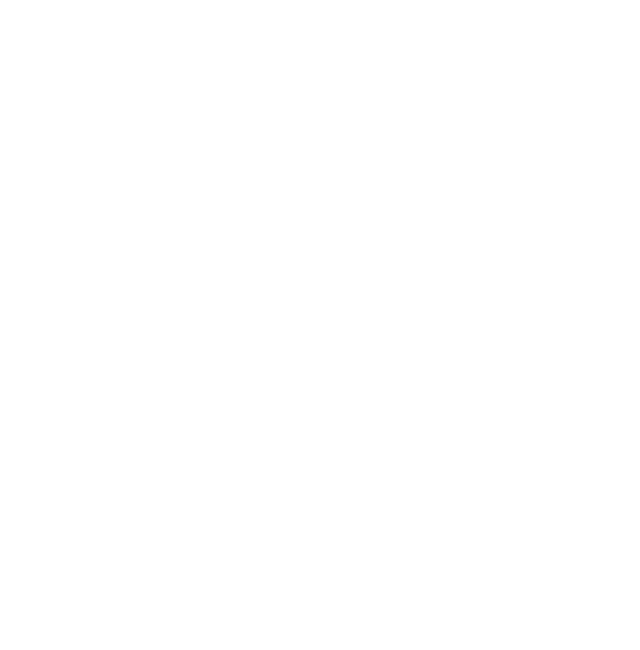
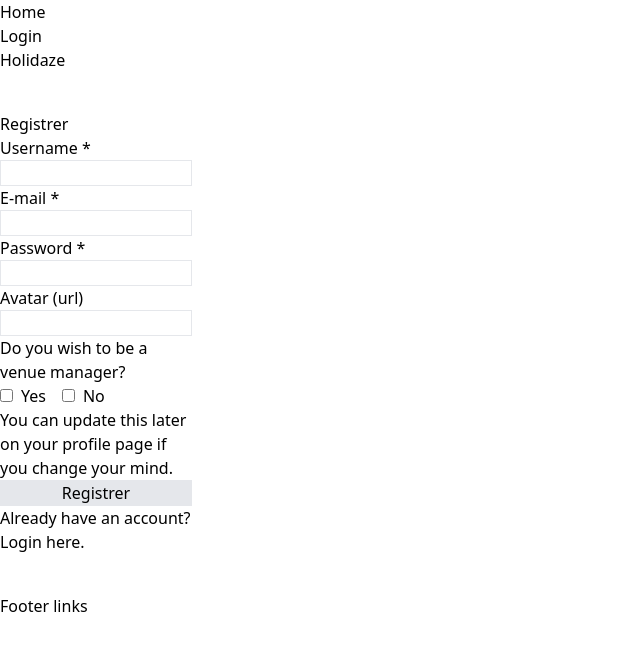
Before and after one commit to margretheby/project-exam-2, a React (Create React App) app: page /register in a window 1280 px wide. Before the commit this address had no page. Shown: the top 650 px of the page, without its empty margins (0-640 px from the left). Built offline with nearby package versions, Linux system fonts and the light colour scheme.

Commit message:
Login / register / logout
- saving to localStorage when login/register
- updated Nav when logged in/logged out

```diff
--- a/src/App.jsx
+++ b/src/App.jsx
@@ -1,7 +1,7 @@
 import { Routes, Route } from 'react-router-dom';
 import Home from './pages/HomePage';
 import Login from './pages/LoginPage';
-import Registrer from './pages/RegisterPage';
+import Register from './pages/RegisterPage';
 import Profile from './pages/ProfilePage';
 import SpecificVenue from './pages/SpecificVenuePage';
 import Layout from './components/Layout/Layout.jsx';
@@ -14,7 +14,7 @@ function App() {
           <Route index element={<Home />} />
           <Route path='/profile' element={<Profile />} />
           <Route path='/login' element={<Login />} />
-          <Route path='/registrer' element={<Registrer />} />
+          <Route path='/register' element={<Register />} />
           <Route path='/venues/:id' element={<SpecificVenue />} />
         </Route>
       </Routes>
--- a/src/components/LoginUser/LoginUser.jsx
+++ b/src/components/LoginUser/LoginUser.jsx
@@ -1,6 +1,7 @@
 import { loginUrl } from '../../variables/api.jsx';
 import { useState } from 'react';
 import relocateToProfile from '../../functions/relocateToProfile/relocateToProfile.jsx';
+import saveToStorage from '../../functions/saveToStorage/saveToStorage.jsx';
 
 function LoginForm() {
     const [formData, setFormData] = useState({
@@ -35,10 +36,7 @@ function LoginForm() {
                 const accessToken = loginData.accessToken;
 
                 // Saving user information in localStorage
-                localStorage.setItem('accessToken', accessToken);
-                localStorage.setItem('username', username);
-                localStorage.setItem('avatar', userAvatar);
-                localStorage.setItem('manager', userManager);
+                saveToStorage(accessToken, username, userAvatar, userManager)
 
                 // Relocating when logging in.
                 relocateToProfile();
--- a/src/components/Nav/Nav.jsx
+++ b/src/components/Nav/Nav.jsx
@@ -1,4 +1,6 @@
 import { Link } from 'react-router-dom'
+import logOut from '../../functions/logOut/logout';
+import { accessToken } from '../../variables/localStorage';
 
 function Nav() {
     return (
@@ -8,10 +10,10 @@ function Nav() {
                     <Link to='/'>Home</Link>
                 </li>
                 <li>
-                    <Link to='/profile'>Profile</Link>
+                    {accessToken ? <Link to='/profile'>Profile</Link> : ''}
                 </li>
                 <li>
-                    <Link to='/login'>Login</Link>
+                    {accessToken ? <button onClick={logOut}>Logout</button> : <Link to='/login'>Login</Link>}
                 </li>
             </ul>
         </div>
--- a/src/components/RegisterUser/RegisterUser.jsx
+++ b/src/components/RegisterUser/RegisterUser.jsx
@@ -1,12 +1,14 @@
 import { registerUrl } from '../../variables/api.jsx';
 import { useState } from 'react';
+import saveToStorage from '../../functions/saveToStorage/saveToStorage.jsx';
+import relocateToProfile from '../../functions/relocateToProfile/relocateToProfile.jsx';
 
 function RegisterForm() {
     const [formData, setFormData] = useState({
         name: '',
         email: '',
         password: '',
-        avatar: null,
+        avatar: '',
         venueManager: false,
     });
 
@@ -30,7 +32,15 @@ function RegisterForm() {
             });
 
             if(response.ok) {
-                console.log('Success');
+                const loginData = await response.json();
+                const username = loginData.name;
+                const userAvatar = loginData.avatar;
+                const userManager = loginData.venueManager;
+                const accessToken = loginData.accessToken;
+
+                // Saving user information in localStorage
+                saveToStorage(accessToken, username, userAvatar, userManager)
+                relocateToProfile();
             } else {
                 console.log('Not success')
             }
@@ -78,10 +88,17 @@ function RegisterForm() {
                 <input
                     type='checkbox'
                     name='venueManager'
-                    value={formData.venueManager}
+                    value={formData.venueManager === true}
                     onChange={handleChange}
-                    className="border" />
-                <label htmlFor="venueManager">Yes</label>
+                    className="border mr-2" />
+                <label htmlFor="venueManager" className='mr-2'>Yes</label>
+                <input
+                    type='checkbox'
+                    name='venueManager'
+                    value={formData.venueManager === false}
+                    onChange={handleChange}
+                    className="border ml-2" />
+                <label htmlFor="venueManager" className='ml-2'>No</label>
             </div>
             <p>You can update this later on your profile page if you change your mind.</p>
             <button type='submit' className="border bg-gray-200">Registrer</button>
--- /dev/null
+++ b/src/functions/logOut/logout.jsx
@@ -0,0 +1,5 @@
+function logOut() {
+    localStorage.clear();
+}
+
+export default logOut;
--- /dev/null
+++ b/src/functions/saveToStorage/saveToStorage.jsx
@@ -0,0 +1,8 @@
+function saveToStorage(accessToken, username, userAvatar, userManager) {
+    localStorage.setItem('accessToken', accessToken);
+    localStorage.setItem('username', username);
+    localStorage.setItem('avatar', userAvatar);
+    localStorage.setItem('manager', userManager);
+}
+
+export default saveToStorage;
--- a/src/pages/LoginPage.jsx
+++ b/src/pages/LoginPage.jsx
@@ -9,7 +9,8 @@ function Login() {
           <LoginForm />
         </div>
         <div>
-          <Link to="/registrer">Registrer</Link>
+          <p>Don't have an account?</p>
+          <Link to="/register">Register here.</Link>
         </div>
 
       </div>
--- a/src/pages/RegisterPage.jsx
+++ b/src/pages/RegisterPage.jsx
@@ -1,12 +1,20 @@
 import RegisterForm from "../components/RegisterUser/RegisterUser";
+import { Link } from 'react-router-dom';
 
-function Registrer() {
+function Register() {
     return (
       <div className="my-10">
-        Registrer
-        <RegisterForm />
+        <div>
+          Registrer
+          <RegisterForm />
+        </div>
+        <div>
+          <p>Already have an account?</p>
+          <Link to='/login'>Login here.</Link>
+        </div>
+
       </div>
     );
   }
 
-  export default Registrer;
+  export default Register;
--- /dev/null
+++ b/src/variables/localStorage.jsx
@@ -0,0 +1 @@
+export const accessToken = localStorage.getItem('accessToken');
```
